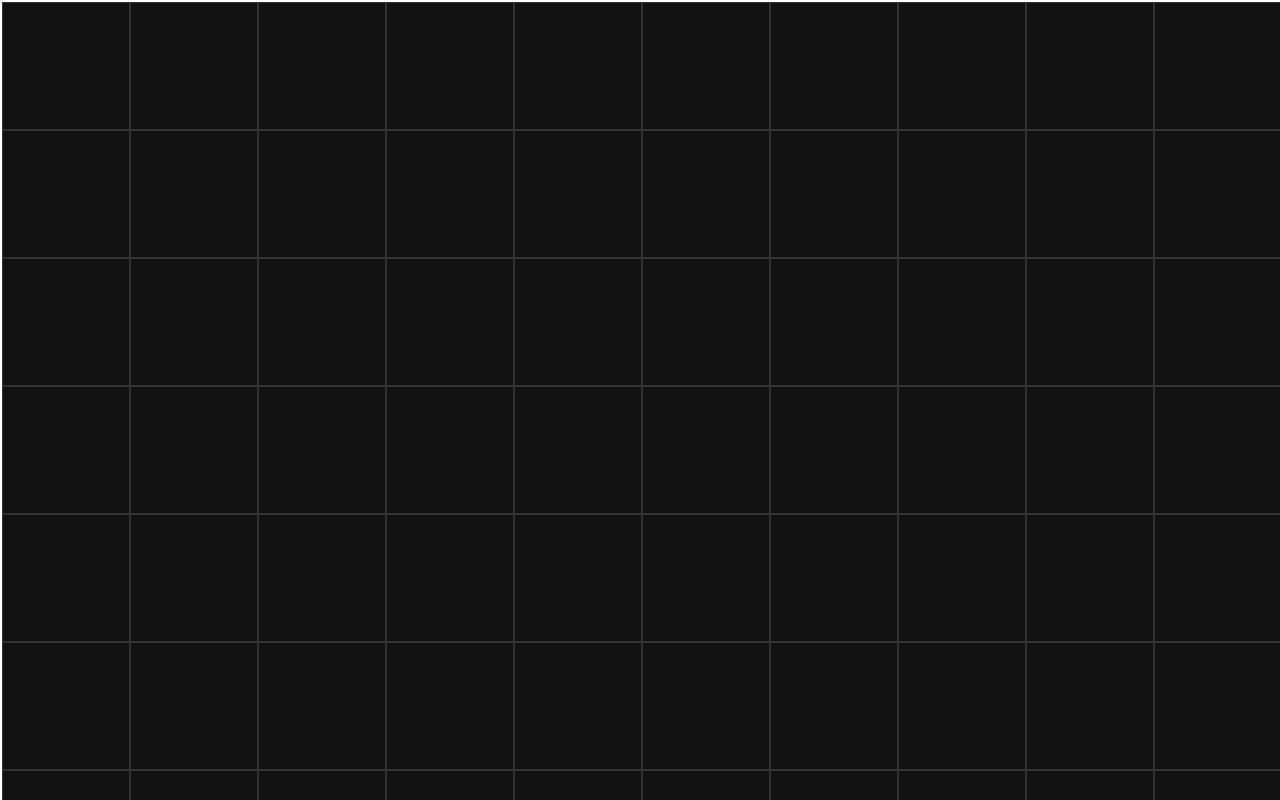
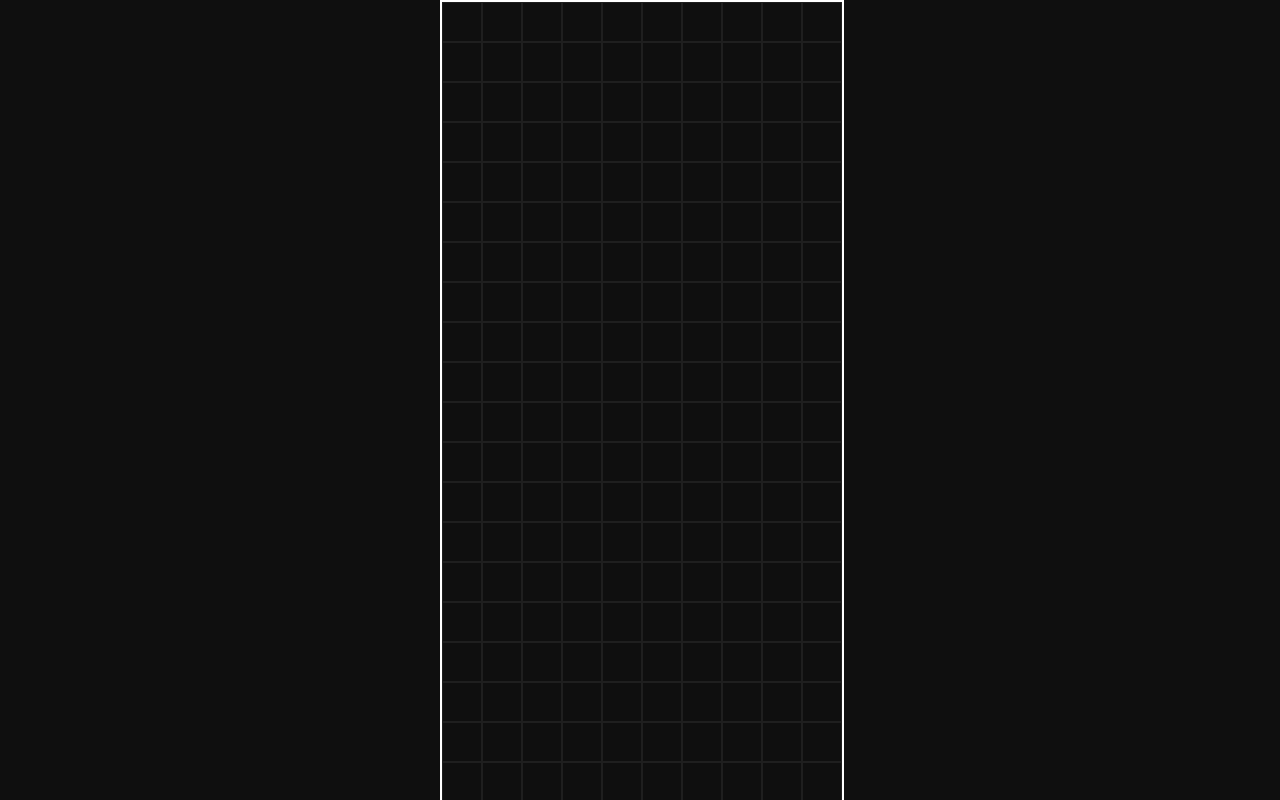
Before and after one commit to takekawa-kpc/tetris2, a React (Vite) app: page / in a window 1280 px wide. Shown: the top 800 px of the page. Built offline with nearby package versions, Linux system fonts and the light colour scheme; the HTML template or start-up script is replaced by a standard one.

Commit message:
fix: limit cellSize to prevent board from covering screen

```diff
--- a/src/components/Board.tsx
+++ b/src/components/Board.tsx
@@ -3,20 +3,21 @@ import { useState } from 'react'
 const BOARD_WIDTH = 10
 const BOARD_HEIGHT = 20
 const MIN_CELL_SIZE = 20
-const DEFAULT_WIDTH = 800
+const MAX_CELL_SIZE = 40
 
-const BOARD_COLOR = '#111111'
-const GRID_COLOR = '#333333'
+const BOARD_COLOR = '#0f0f0f'
+const GRID_COLOR = '#1f1f1f'
 
 interface BoardProps {
   cells: string[][]
 }
 
 export default function Board({ cells }: BoardProps) {
-  // レスポンシブなセルサイズ計算（最小20px）
+  // レスポンシブなセルサイズ計算（最小20px、最大40px）
   const [cellSize] = useState(() => {
-    const initialWidth = typeof window !== 'undefined' ? window.innerWidth : DEFAULT_WIDTH
-    return Math.max(MIN_CELL_SIZE, Math.floor(initialWidth / BOARD_WIDTH))
+    const initialWidth = typeof window !== 'undefined' ? window.innerWidth : 800
+    const computed = Math.floor(initialWidth / BOARD_WIDTH)
+    return Math.max(MIN_CELL_SIZE, Math.min(MAX_CELL_SIZE, computed))
   })
 
   return (
```
